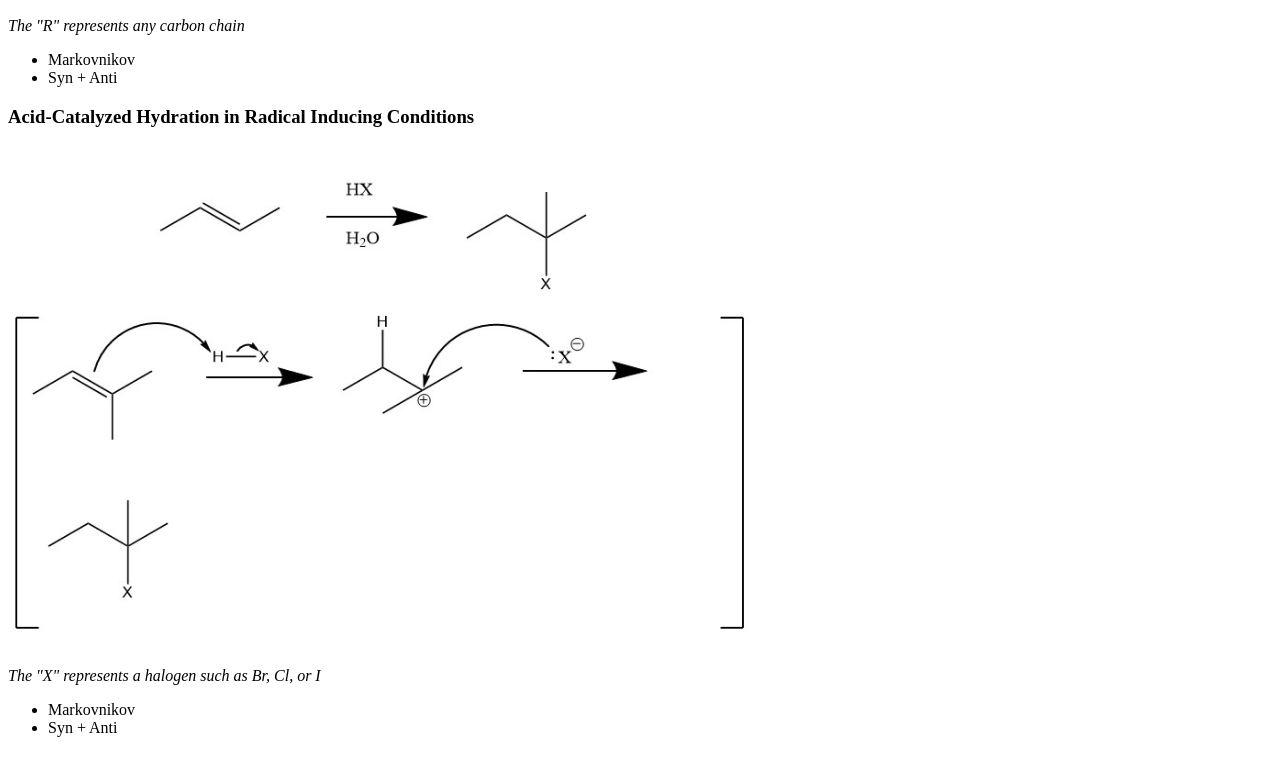
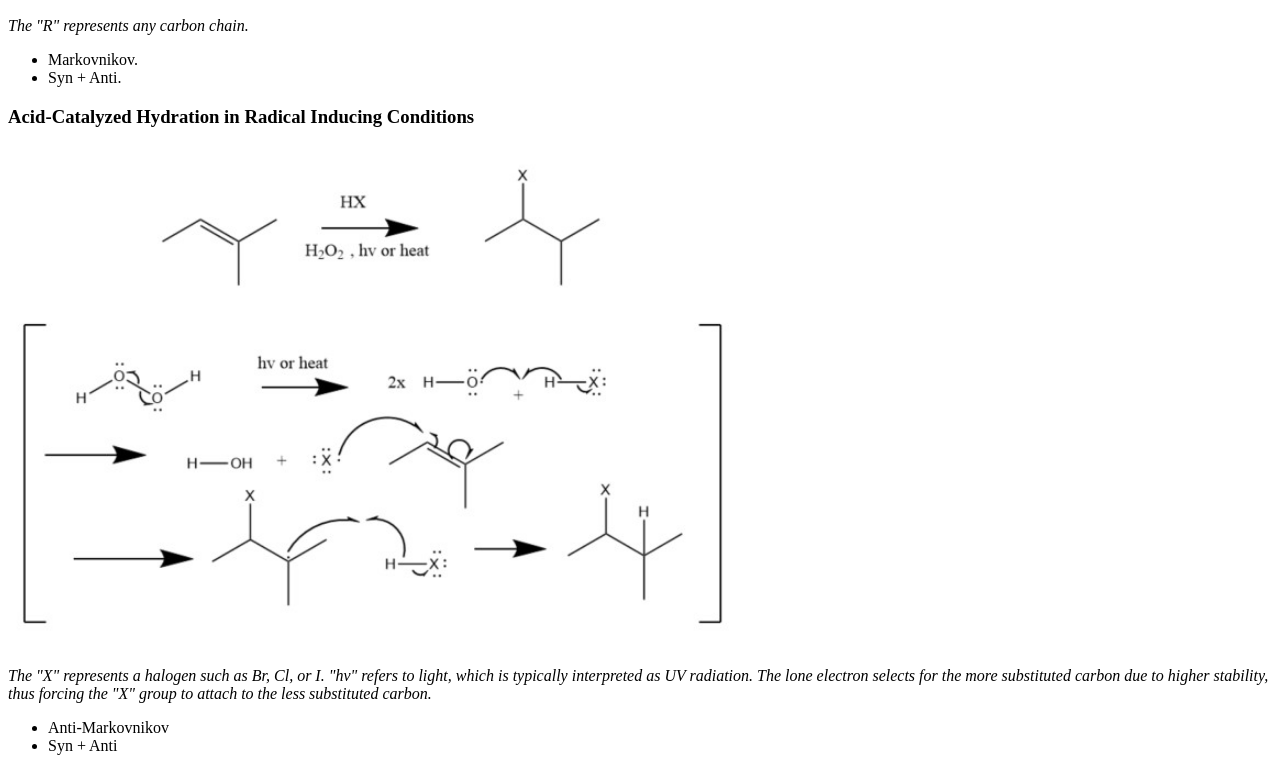
Before and after one commit to Eggboi-eng/Webdesign, a plain HTML site: page First Folder/index.html in a window 1280 px wide. Shown: the part 1969-2743 px from the top of the page. Drawn offline with Linux system fonts and the light colour scheme.

Commit message:
Initial commit

```diff
--- a/First Folder/index.html
+++ b/First Folder/index.html
@@ -10,31 +10,31 @@
         <img src="images/Acidcatalyzedhydration.jpg" alt="Image representing the addition of an alcohol group via an alkene in a acidic aqueous solution" length="500" height="500">
         <p><em>To note is that a hydronium (a water molecule with an additional proton) is regenerated. This isn't considered a catalyst however as a water molecule is consumed to create the alcohol.</em>
           <ul>
-            <li>Markovnikov</li>
-            <li>Syn + Anti</li>
+            <li>Markovnikov.</li>
+            <li>Syn + Anti.</li>
           </ul>
         </p>
       <h3>Halogenation</h3>
         <img src="images/halogenation1.jpg" alt="Image representing the addition of a halogen via a strong acid addition to an alkene" length="500" height="500">
-        <p><em>The "X" represents a halogen such as Br, Cl, or I</em>
+        <p><em>The "X" represents a halogen such as Br, Cl, or I.</em>
           <ul>
-            <li>Markovnikov</li>
-            <li>Syn + Anti</li>
+            <li>Markovnikov.</li>
+            <li>Syn + Anti.</li>
           </ul>
         </p>
       <h3>Alkoxylation of an Alkene</h3>
         <img src="images/alkoxylationalkene.jpg" alt="Image representing the addition of an alkoxide group via addition with an alkene" length="500" height="500">
-        <p><em>The "R" represents any carbon chain</em>
+        <p><em>The "R" represents any carbon chain.</em>
           <ul>
-            <li>Markovnikov</li>
-            <li>Syn + Anti</li>
+            <li>Markovnikov.</li>
+            <li>Syn + Anti.</li>
           </ul>
         </p>
       <h3>Acid-Catalyzed Hydration in Radical Inducing Conditions</h3>
-        <img src="images/halogenation1.jpg" alt="Image representing the addition of a halogen via a strong acid addition to an alkene" length="500" height="500">
-        <p><em>The "X" represents a halogen such as Br, Cl, or I</em>
+        <img src="images/halogenradical.jpg" alt="Image representing the addition of a halogen via a strong acid addition to an alkene while in radical inducing conditions by peroxide" length="500" height="500">
+        <p><em>The "X" represents a halogen such as Br, Cl, or I. "hv" refers to light, which is typically interpreted as UV radiation. The lone electron selects for the more substituted carbon due to higher stability, thus forcing the "X" group to attach to the less substituted carbon.</em>
           <ul>
-            <li>Markovnikov</li>
+            <li>Anti-Markovnikov</li>
             <li>Syn + Anti</li>
           </ul>
         </p>
```
